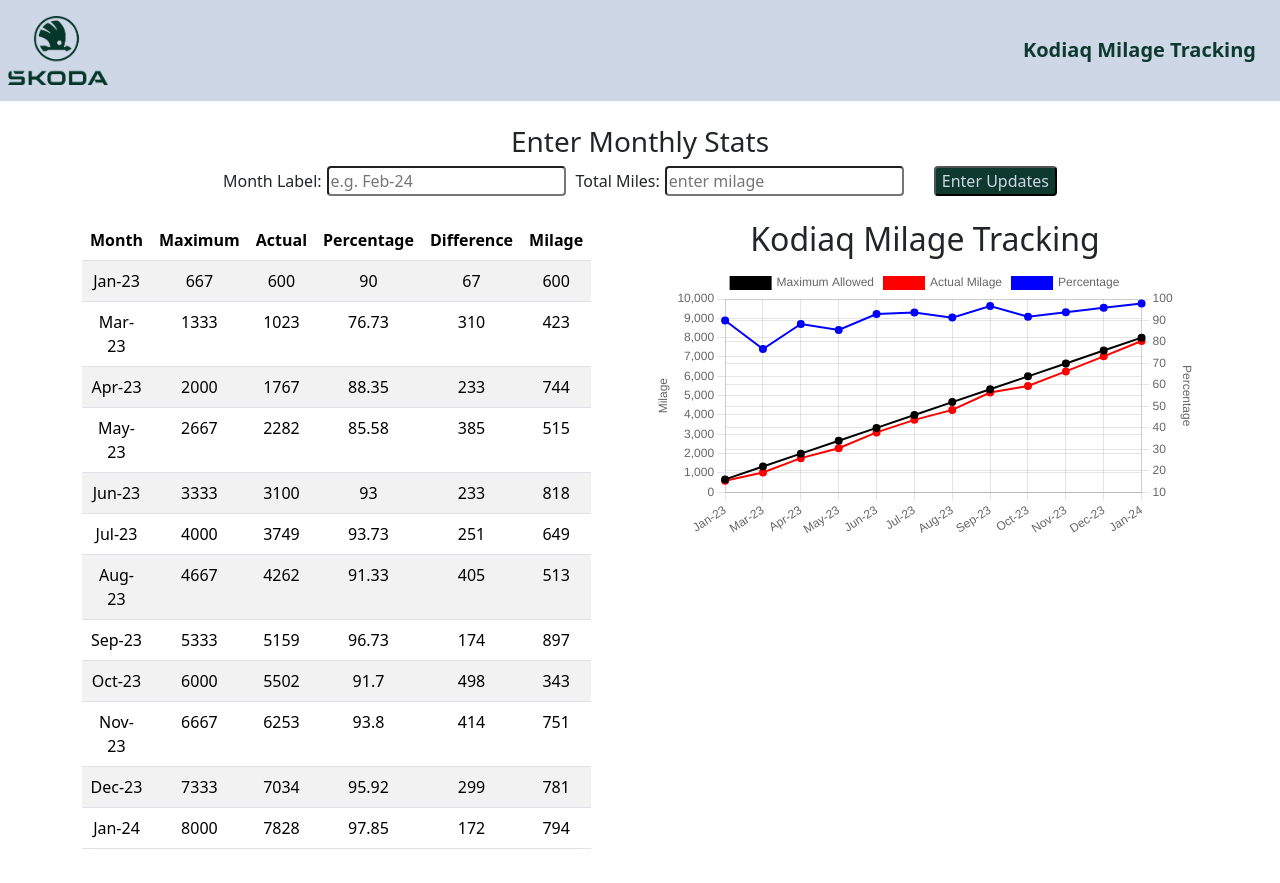
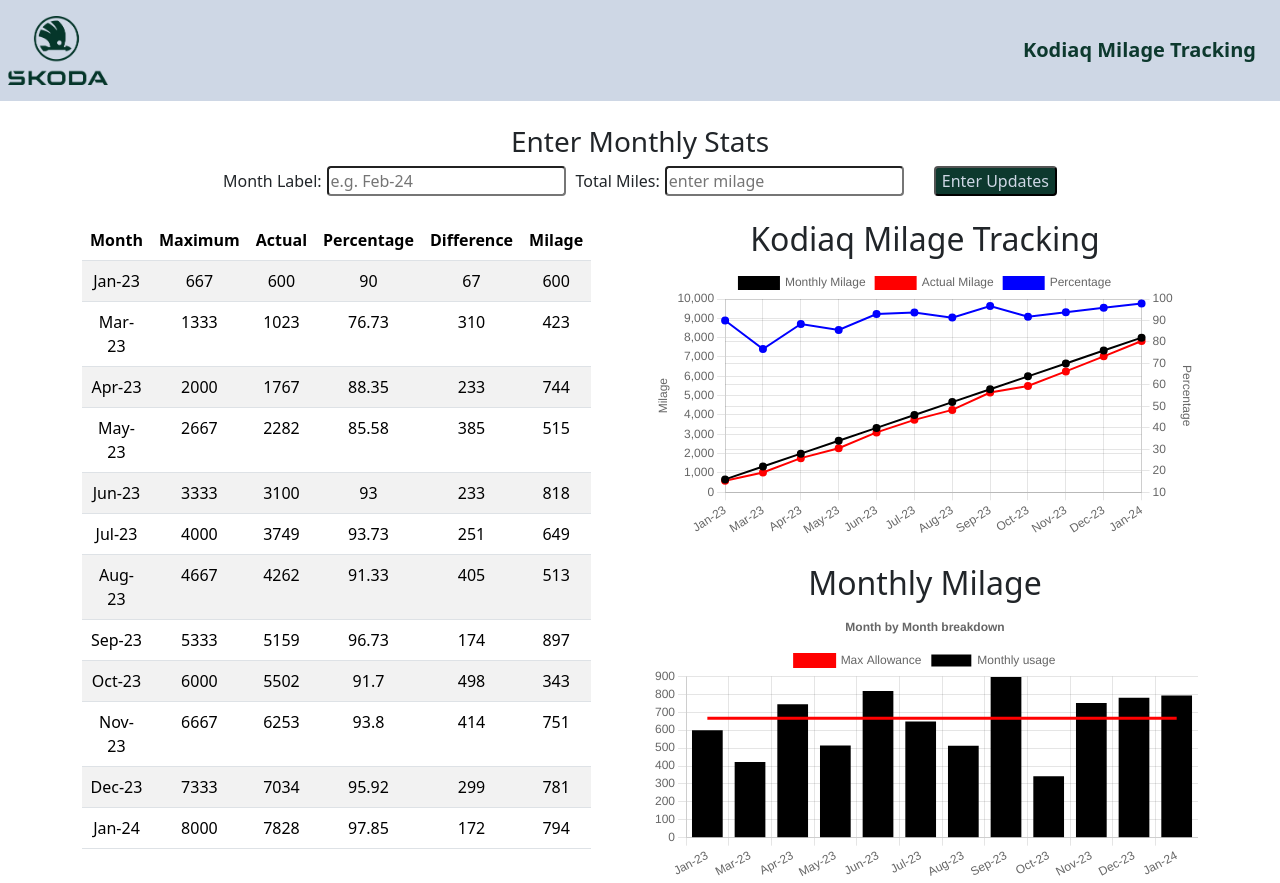
Before and after one commit to AndySmithQA/MilageTracking, a React (Vite) app: page / in a window 1280 px wide. Built offline with nearby package versions, Linux system fonts and the light colour scheme; data requests are answered from the project's data file.

Commit message:
Both Graphs formatted correctly

```diff
--- a/data/db.json
+++ b/data/db.json
@@ -7,6 +7,7 @@
       "percentage": 90,
       "difference": 67,
       "monthlyMilage": 600,
+      "maxAllowance": 666,
       "id": 1
     },
     {
@@ -16,6 +17,7 @@
       "percentage": 76.73,
       "difference": 310,
       "monthlyMilage": 423,
+      "maxAllowance": 666,
       "id": 2
     },
     {
@@ -25,6 +27,7 @@
       "percentage": 88.35,
       "difference": 233,
       "monthlyMilage": 744,
+      "maxAllowance": 666,
       "id": 3
     },
     {
@@ -34,6 +37,7 @@
       "percentage": 85.58,
       "difference": 385,
       "monthlyMilage": 515,
+      "maxAllowance": 666,
       "id": 4
     },
     {
@@ -43,6 +47,7 @@
       "percentage": 93,
       "difference": 233,
       "monthlyMilage": 818,
+      "maxAllowance": 666,
       "id": 5
     },
     {
@@ -52,6 +57,7 @@
       "percentage": 93.73,
       "difference": 251,
       "monthlyMilage": 649,
+      "maxAllowance": 666,
       "id": 6
     },
     {
@@ -61,6 +67,7 @@
       "percentage": 91.33,
       "difference": 405,
       "monthlyMilage": 513,
+      "maxAllowance": 666,
       "id": 7
     },
     {
@@ -70,6 +77,7 @@
       "percentage": 96.73,
       "difference": 174,
       "monthlyMilage": 897,
+      "maxAllowance": 666,
       "id": 8
     },
     {
@@ -79,6 +87,7 @@
       "percentage": 91.7,
       "difference": 498,
       "monthlyMilage": 343,
+      "maxAllowance": 666,
       "id": 9
     },
     {
@@ -88,6 +97,7 @@
       "percentage": 93.8,
       "difference": 414,
       "monthlyMilage": 751,
+      "maxAllowance": 666,
       "id": 10
     },
     {
@@ -97,6 +107,7 @@
       "percentage": 95.92,
       "difference": 299,
       "monthlyMilage": 781,
+      "maxAllowance": 666,
       "id": 11
     },
     {
@@ -106,6 +117,7 @@
       "percentage": 97.85,
       "difference": 172,
       "monthlyMilage": 794,
+      "maxAllowance": 666,
       "id": 12
     }
   ]
--- a/src/App.jsx
+++ b/src/App.jsx
@@ -2,6 +2,7 @@
 import Navbar from './components/Navbar';
 import BuildTable from './components/table';
 import ShowGraph from './components/BuildGraph';
+import ShowBarGraph from './components/BuildBarChart';
 import Input from './components/Input';
 import './App.css'
 
@@ -28,6 +29,10 @@
             </div>
             <div className="col-md-6 offset-1">
               <ShowGraph />
+              <div className="row pt-4">
+              <ShowBarGraph />
+              </div>
+
             </div>
           </div>
         </div>
--- /dev/null
+++ b/src/components/BarChart.jsx
@@ -0,0 +1,25 @@
+import { Bar } from "react-chartjs-2";
+
+function BarChart({ chartData }) {
+  return (
+    <div className="chart-container">
+      <h2 style={{ textAlign: "center" }}>Monthly Milage</h2>
+      <Bar
+        data={chartData}
+        options={{
+          plugins: {
+            title: {
+              display: true,
+              text: "Month by Month breakdown"
+            },
+            legend: {
+              display: true
+            }
+          }
+        }}
+      />
+    </div>
+  );
+};
+
+export default BarChart;
--- /dev/null
+++ b/src/components/BuildBarChart.jsx
@@ -0,0 +1,49 @@
+import Chart from "chart.js/auto";
+import {CategoryScale} from "chart.js";
+import useFetch from './useFetch'
+import BarChart from "./BarChart";
+import { useState } from "react";
+
+
+Chart.register(CategoryScale);
+
+export default function ShowBarGraph(){
+    const [chartData, setChartData] = useState(null);
+    const [barData, setBarData] = useState([])
+
+
+
+    const initChartData = (data) => {
+        setChartData({
+            labels: data.map((month) => month.currentMonth),
+            datasets: [{
+                type: 'bar',
+                label: "Monthly usage",
+                data: data.map((month) => month.monthlyMilage),
+                backgroundColor: "black",
+                order: 2
+            },
+            {
+                type: "line",
+                label: "Max Allowance",
+                data: data.map((month) => month.maxAllowance),
+                order: 1,
+                backgroundColor: "red",
+                borderColor: "red",
+                pointRadius: 0
+            }
+        ]
+        });
+
+    };
+
+
+
+    useFetch("http://localhost:3001/months", initChartData);
+
+    return (
+        <div className="App">
+            {chartData && <BarChart chartData={chartData}/>}
+        </div>
+    );
+}
--- a/src/components/BuildGraph.jsx
+++ b/src/components/BuildGraph.jsx
@@ -14,8 +14,8 @@
             labels: data.map((month) => month.currentMonth),
             datasets: [
                 {
-                    label: "Maximum Allowed",
-                    yAxisID: 'times',
+                    label: "Monthly Milage",
+                    yAxisID: 'milage',
                     data: data.map((month) => month.max),
                     backgroundColor: [
                         "black"
@@ -25,7 +25,7 @@
                 },
                 {
                     label: "Actual Milage",
-                    yAxisID: 'times',
+                    yAxisID: 'milage',
                     data: data.map((month) => month.actual),
                     backgroundColor: [
                         "red"
@@ -35,7 +35,7 @@
                 },
                 {
                     label: "Percentage",
-                    yAxisID: "hr",
+                    yAxisID: "percentage",
                     data: data.map((month) => month.percentage),
                     borderColor: "Blue",
                     backgroundColor: [
--- a/src/components/Input.jsx
+++ b/src/components/Input.jsx
@@ -21,8 +21,9 @@
         const percentage = (actual/max *100).toFixed(2)
         const difference = (max - actual)
         const monthlyMilage = (actual - calcData[calcData.length - 1].actual);
+        const maxAllowance = 666
 
-        const record = {currentMonth, max, actual, percentage, difference, monthlyMilage}
+        const record = {currentMonth, max, actual, percentage, difference, monthlyMilage, maxAllowance}
 
         fetch('http://localhost:3001/months', {
                 method: 'POST',
--- a/src/components/LineChart.jsx
+++ b/src/components/LineChart.jsx
@@ -13,7 +13,7 @@
             }
           },
           scales: {
-            times:{
+            milage:{
               type: 'linear',
               position: "left",
               title: {
@@ -22,7 +22,7 @@
               },
               suggestedMax: 10000
             },
-            hr:{
+            percentage:{
               type: 'linear',
               position: 'right',
               title: {
--- a/src/components/Table.jsx
+++ b/src/components/Table.jsx
@@ -4,7 +4,7 @@
 export default function BuildTable(){
     const [rows, setRows] = useState([ ])
 
-   useEffect(() => {
+    useEffect(() => {
         (async function fetchData() {
         const response = await fetch("http://localhost:3001/months")
         .catch(error => {
```
